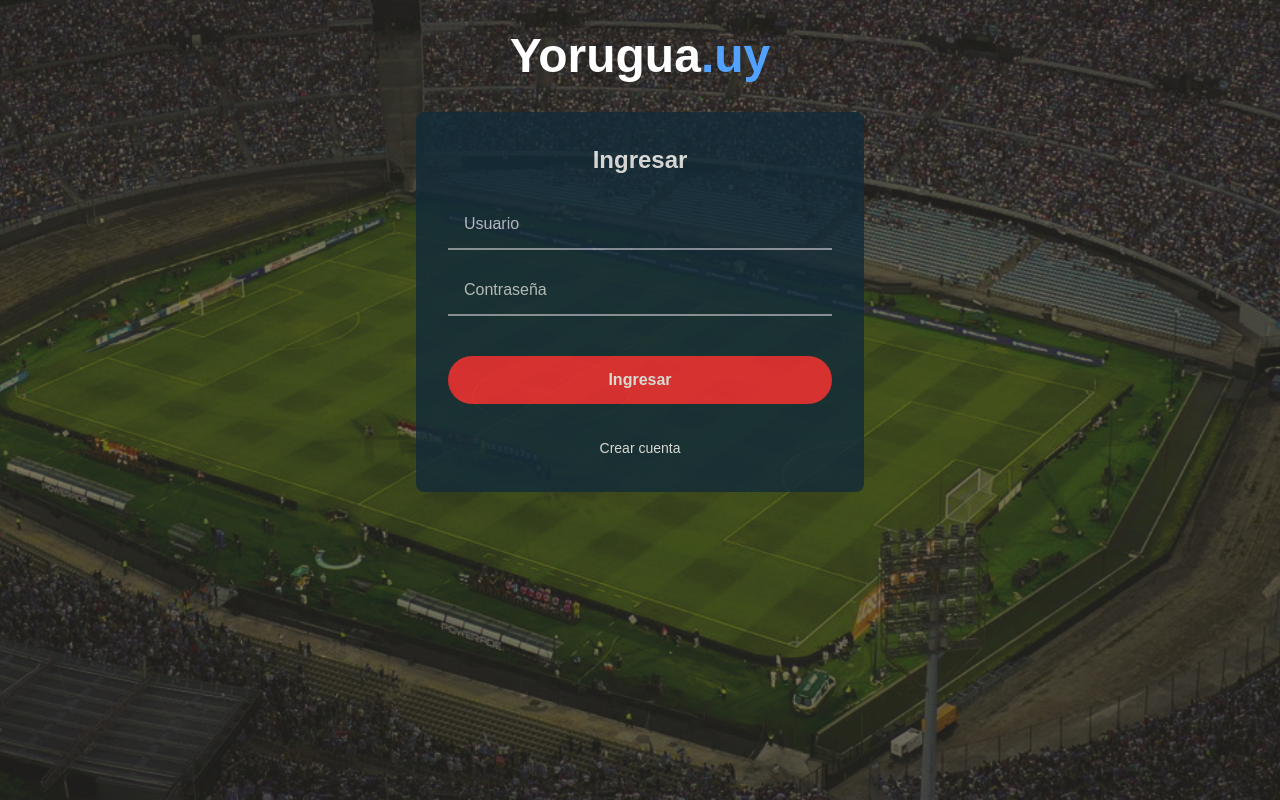
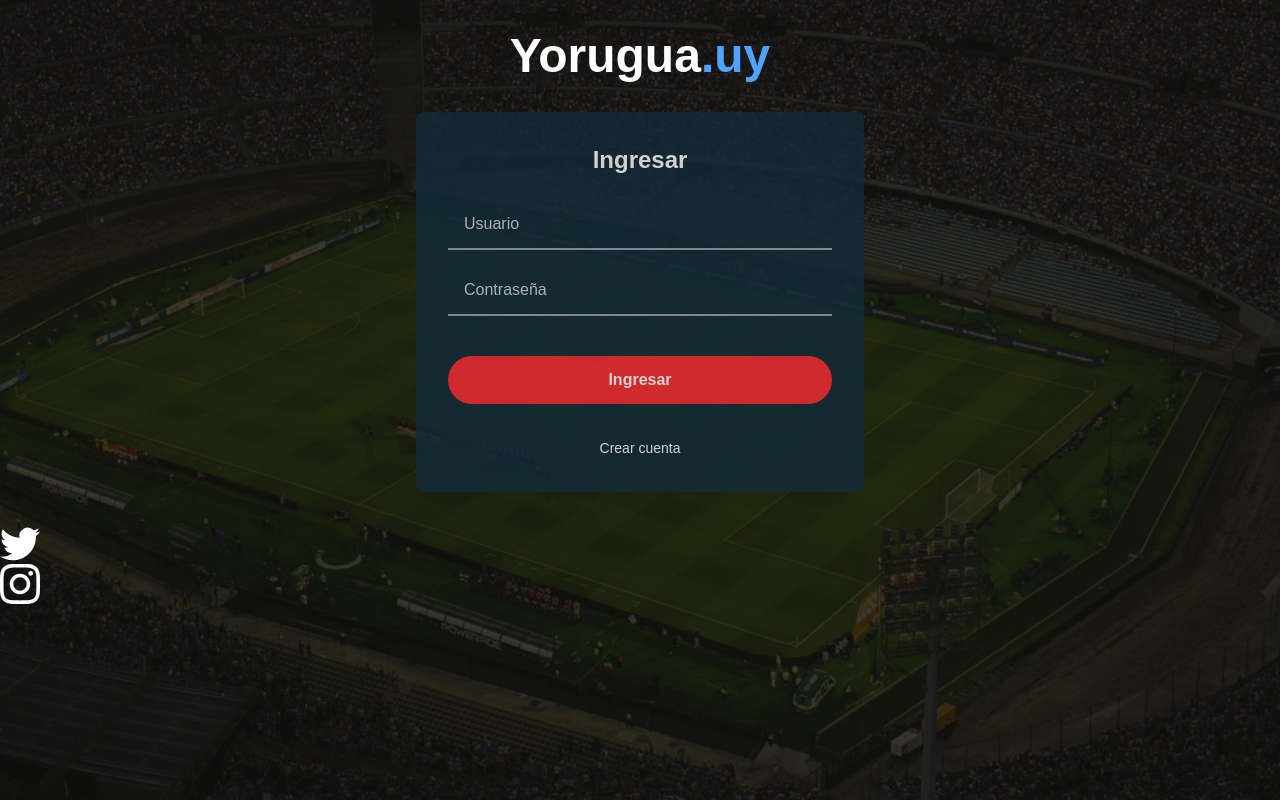
Before and after one commit to gonzalocastaldi/yorugua-frontend, a Next.js app: page / in a window 1280 px wide. Built offline with nearby package versions, Linux system fonts and the light colour scheme.

Commit message:
add social media below login

```diff
--- a/src/app/page.tsx
+++ b/src/app/page.tsx
@@ -66,10 +66,13 @@
         backgroundImage: "url('/stadium-background.jpg')"
       }}
     >
+      {/* Overlay oscuro */}
+      <div className="absolute inset-0 bg-black/50"></div>
+
 
       {/* Logo centrado */}
       <div className="relative z-10 text-center py-8">
-        <h1 className="text-white text-5xl font-bold">
+        <h1 className="text-white text-5xl font-bold" style={{ verticalAlign: "100px" }}>
           Yorugua<span className="text-blue-400">.uy</span>
         </h1>
       </div>
@@ -128,6 +131,20 @@
           </form>
         </div>
       </div>
+
+      {/* Social media links */}
+      <div className="relative z-10 text-center py-8">
+          <a href="https://x.com/home" className="text-white hover:text-gray-300">
+            <svg className="w-10 h-10" fill="currentColor" viewBox="0 0 24 24">
+              <path d="M23.953 4.57a10 10 0 01-2.825.775 4.958 4.958 0 002.163-2.723c-.951.555-2.005.959-3.127 1.184a4.92 4.92 0 00-8.384 4.482C7.69 8.095 4.067 6.13 1.64 3.162a4.822 4.822 0 00-.666 2.475c0 1.71.87 3.213 2.188 4.096a4.904 4.904 0 01-2.228-.616v.06a4.923 4.923 0 003.946 4.827 4.996 4.996 0 01-2.212.085 4.936 4.936 0 004.604 3.417 9.867 9.867 0 01-6.102 2.105c-.39 0-.779-.023-1.17-.067a13.995 13.995 0 007.557 2.209c9.053 0 13.998-7.496 13.998-13.985 0-.21 0-.42-.015-.63A9.935 9.935 0 0024 4.59z"/>
+            </svg>
+          </a>
+          <a href="https://www.instagram.com/" className="text-white hover:text-gray-300">
+            <svg className="w-10 h-10" fill="currentColor" viewBox="0 0 24 24">
+              <path d="M12 2.163c3.204 0 3.584.012 4.85.07 3.252.148 4.771 1.691 4.919 4.919.058 1.265.069 1.645.069 4.849 0 3.205-.012 3.584-.069 4.849-.149 3.225-1.664 4.771-4.919 4.919-1.266.058-1.644.07-4.85.07-3.204 0-3.584-.012-4.849-.07-3.26-.149-4.771-1.699-4.919-4.92-.058-1.265-.07-1.644-.07-4.849 0-3.204.013-3.583.07-4.849.149-3.227 1.664-4.771 4.919-4.919 1.266-.057 1.645-.069 4.849-.069zm0-2.163c-3.259 0-3.667.014-4.947.072-4.358.2-6.78 2.618-6.98 6.98-.059 1.281-.073 1.689-.073 4.948 0 3.259.014 3.668.072 4.948.2 4.358 2.618 6.78 6.98 6.98 1.281.058 1.689.072 4.948.072 3.259 0 3.668-.014 4.948-.072 4.354-.2 6.782-2.618 6.979-6.98.059-1.28.073-1.689.073-4.948 0-3.259-.014-3.667-.072-4.947-.196-4.354-2.617-6.78-6.979-6.98-1.281-.059-1.69-.073-4.949-.073zm0 5.838c-3.403 0-6.162 2.759-6.162 6.162s2.759 6.163 6.162 6.163 6.162-2.759 6.162-6.163c0-3.403-2.759-6.162-6.162-6.162zm0 10.162c-2.209 0-4-1.79-4-4 0-2.209 1.791-4 4-4s4 1.791 4 4c0 2.21-1.791 4-4 4zm6.406-11.845c-.796 0-1.441.645-1.441 1.44s.645 1.44 1.441 1.44c.795 0 1.439-.645 1.439-1.44s-.644-1.44-1.439-1.40z"/>
+            </svg>
+          </a>
+      </div>
     </div>
   );
 }
```
